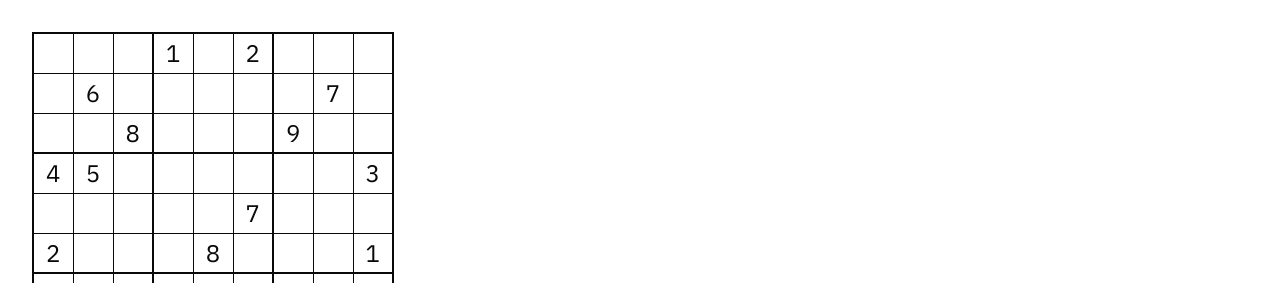
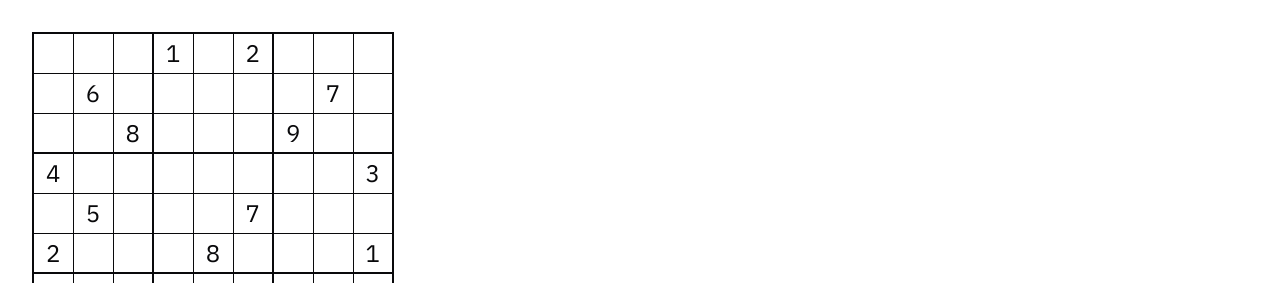
Before and after one commit to Popa-42/sudoku, a Next.js app: page / in a window 1280 px wide. Shown: the top 283 px of the page. Built offline with nearby package versions, Linux system fonts and the light colour scheme.

Commit message:
Update page.tsx

```diff
--- a/src/app/page.tsx
+++ b/src/app/page.tsx
@@ -25,8 +25,8 @@ export default function Home() {
     [0, 0, 0, 1, 0, 2, 0, 0, 0],
     [0, 6, 0, 0, 0, 0, 0, 7, 0],
     [0, 0, 8, 0, 0, 0, 9, 0, 0],
-    [4, 5, 0, 0, 0, 0, 0, 0, 3],
-    [0, 0, 0, 0, 0, 7, 0, 0, 0],
+    [4, 0, 0, 0, 0, 0, 0, 0, 3],
+    [0, 5, 0, 0, 0, 7, 0, 0, 0],
     [2, 0, 0, 0, 8, 0, 0, 0, 1],
     [0, 0, 9, 0, 0, 0, 8, 0, 5],
     [0, 7, 0, 0, 0, 0, 0, 6, 0],
```
